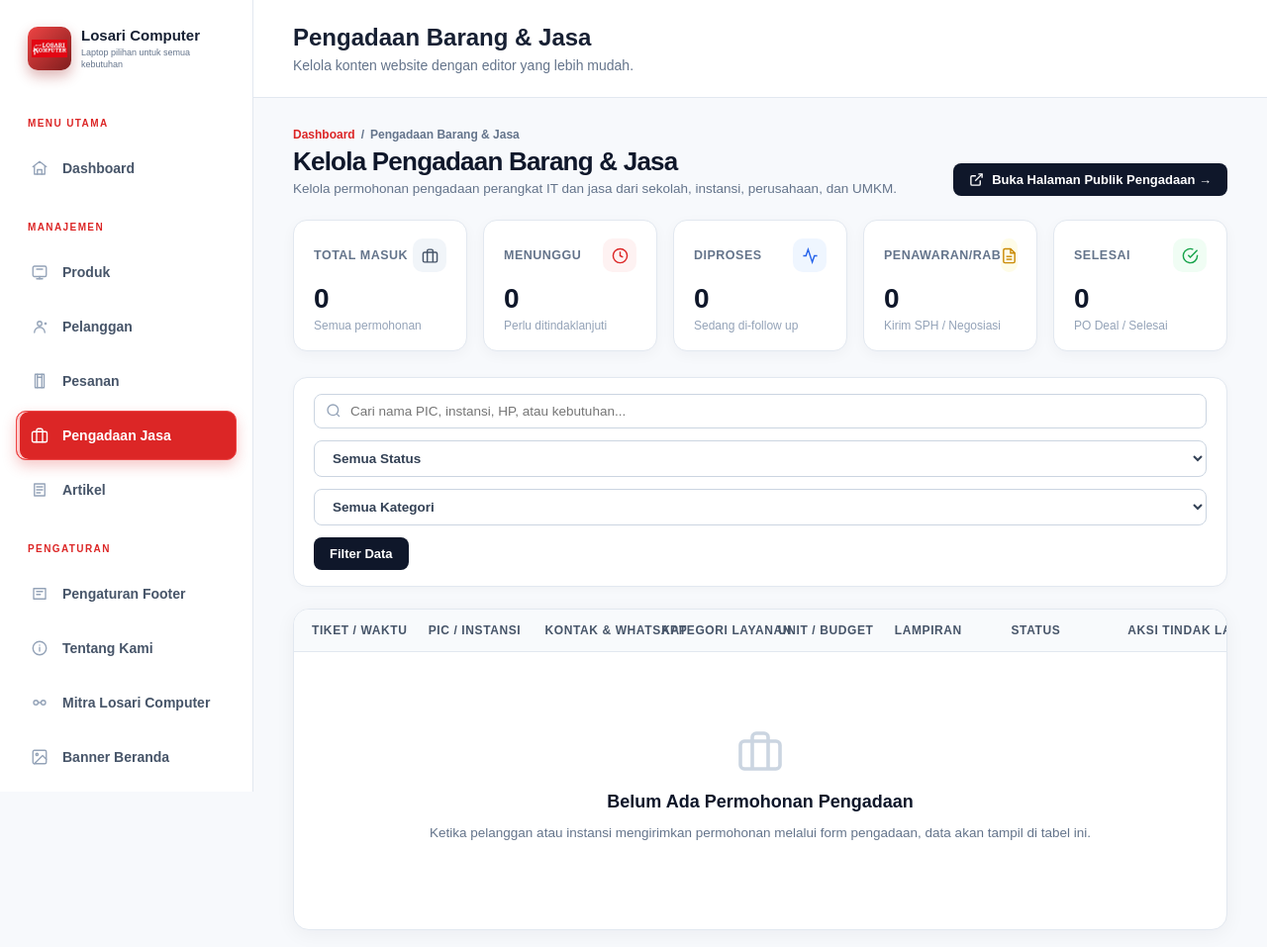
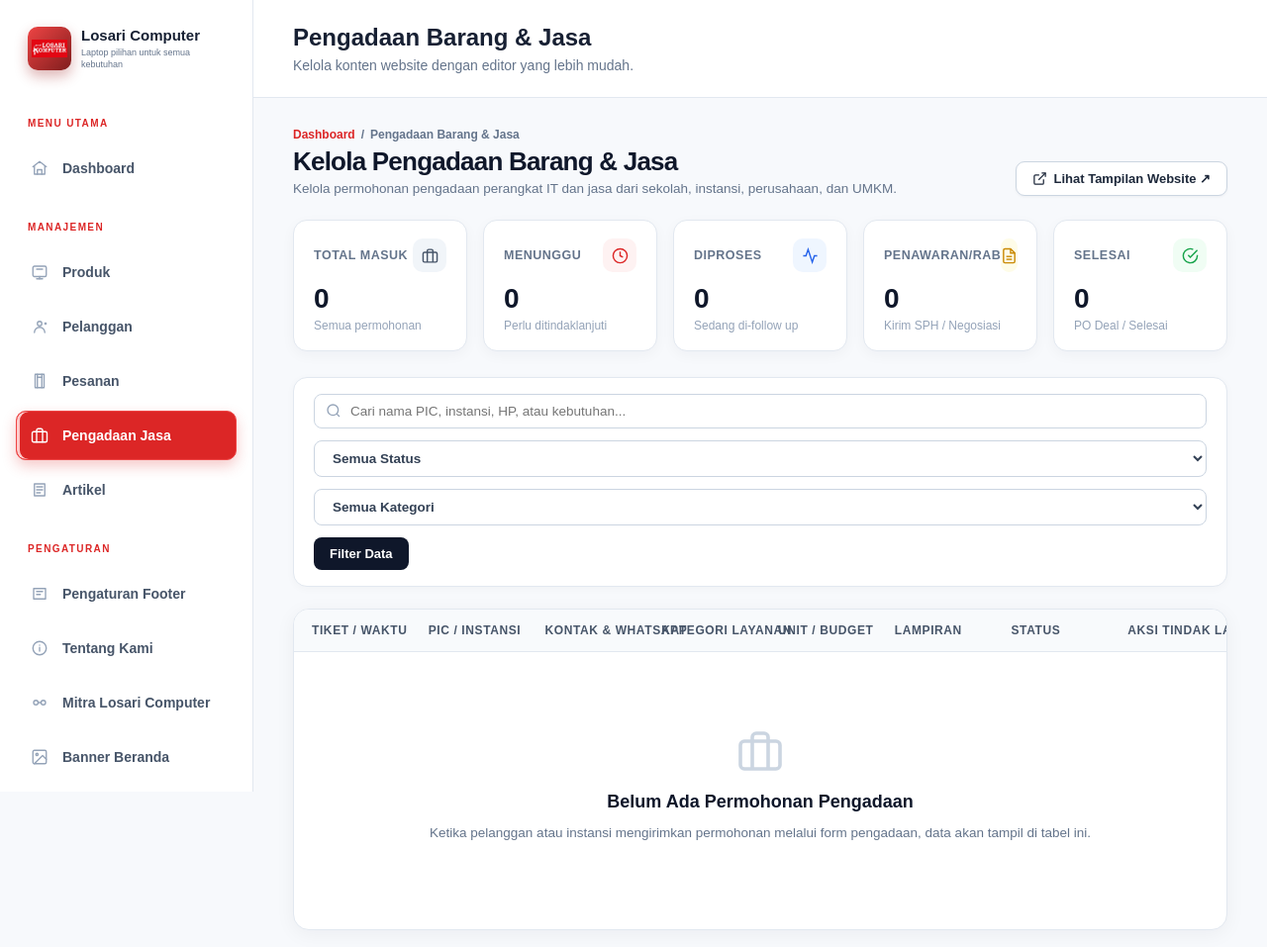
Before and after one commit to Fauzanalifatah/Database-Kelompok-9, a Django app: page /app/dashboard/pengadaan/ in a window 1280 px wide. Shown: the top 957 px of the page at 99% size. Run offline with Django 5.2, Linux system fonts and the light colour scheme; the visitor is signed in with stand-in values (Sample User, id 1); data comes from the database, SQL or seed files in the repository; data that the repository does not hold is empty.

Commit message:
Sesuaikan tombol preview pengadaan manager agar konsisten dengan gaya tombol putih outline (Lihat Tampilan Website)

```diff
--- a/app/templates/app/pengadaan_manager.html
+++ b/app/templates/app/pengadaan_manager.html
@@ -47,6 +47,30 @@
     font-size: 13.5px;
     color: #64748b;
     margin: 4px 0 0;
+}
+
+.btn-live-preview {
+    display: inline-flex;
+    align-items: center;
+    gap: 7px;
+    padding: 9px 16px;
+    background: #ffffff;
+    color: #1e293b;
+    border: 1px solid #cbd5e1;
+    border-radius: 9px;
+    font-size: 13px;
+    font-weight: 700;
+    text-decoration: none;
+    box-shadow: 0 1px 3px rgba(15, 23, 42, 0.05);
+    transition: all 0.15s ease;
+}
+
+.btn-live-preview:hover {
+    background: #f8fafc;
+    border-color: #94a3b8;
+    color: #0f172a;
+    transform: translateY(-1px);
+    box-shadow: 0 3px 8px rgba(15, 23, 42, 0.08);
 }
 
 /* ─── KPI Stats Cards ─── */
@@ -600,9 +624,9 @@
             <p>Kelola permohonan pengadaan perangkat IT dan jasa dari sekolah, instansi, perusahaan, dan UMKM.</p>
         </div>
         <div>
-            <a class="btn-filter-apply" href="{% url 'pengadaan' %}" target="_blank" rel="noopener" style="display: inline-flex; align-items: center; gap: 8px; text-decoration: none;">
-                <svg width="15" height="15" viewBox="0 0 24 24" fill="none" stroke="currentColor" stroke-width="2.2"><path d="M18 13v6a2 2 0 0 1-2 2H5a2 2 0 0 1-2-2V8a2 2 0 0 1 2-2h6"></path><polyline points="15 3 21 3 21 9"></polyline><line x1="10" y1="14" x2="21" y2="3"></line></svg>
-                <span>Buka Halaman Publik Pengadaan &rarr;</span>
+            <a class="btn-live-preview" href="{% url 'pengadaan' %}" target="_blank" rel="noopener">
+                <svg viewBox="0 0 24 24" width="15" height="15" fill="none" stroke="currentColor" stroke-width="2"><path d="M18 13v6a2 2 0 0 1-2 2H5a2 2 0 0 1-2-2V8a2 2 0 0 1 2-2h6"></path><polyline points="15 3 21 3 21 9"></polyline><line x1="10" y1="14" x2="21" y2="3"></line></svg>
+                <span>Lihat Tampilan Website ↗</span>
             </a>
         </div>
     </div>
```
